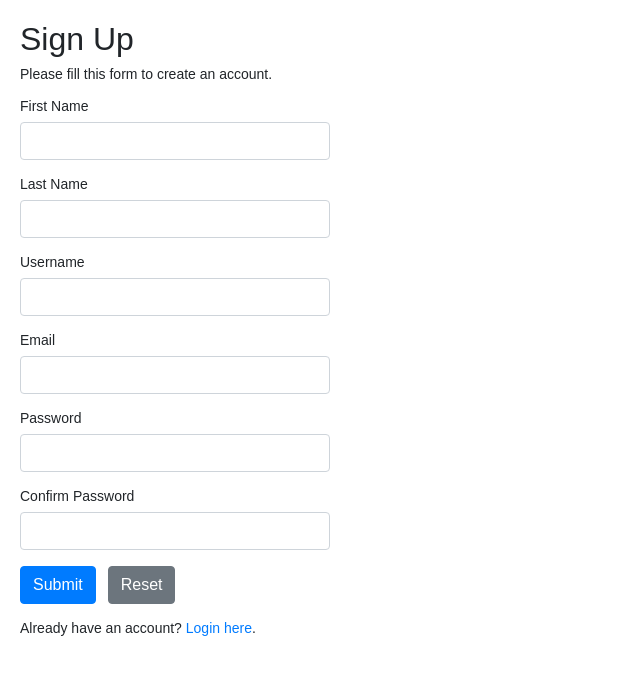
After one commit to Nicolas-Enuset/getflix-becode, a PHP site: page /sign_up_form.php in a window 1280 px wide. The commit adds this page. Shown: the top 675 px of the page, without its empty margins (0-640 px from the left). Run offline with PHP 8.4, Linux system fonts and the light colour scheme.

Commit message:
Update comment/db movies/user

```diff
--- /dev/null
+++ b/connexion_user_test.php
@@ -0,0 +1,16 @@
+<?php
+/* Database credentials. Assuming you are running MySQL
+server with default setting (user 'root' with no password) */
+define('DB_SERVER', 'localhost');
+define('DB_USERNAME', 'root');
+define('DB_PASSWORD', '');
+define('DB_NAME', 'getflix');
+
+/* Attempt to connect to MySQL database */
+$link = mysqli_connect(DB_SERVER, DB_USERNAME, DB_PASSWORD, DB_NAME);
+
+// Check connection
+if($link === false){
+    die("ERROR: Could not connect. " . mysqli_connect_error());
+}
+?>
--- a/mainPage.php
+++ b/mainPage.php
@@ -46,7 +46,10 @@ session_start();
                 </form>
             </li>
             <li>
-                <a href="login.php">Log out</a>
+                <a href="login_test.php">Log in</a>
+            </li>
+            <li>
+                <a href="logout_test.php">Log out</a>
             </li>
         </ul>
     </nav>
--- /dev/null
+++ b/sign_up_form.php
@@ -0,0 +1,175 @@
+<?php
+// Include config file
+require_once "connexion_user_test.php";
+
+// Define variables and initialize with empty values
+$first_name = $last_name = $username = $user_email = $password = $confirm_password = "";
+$first_name_err = $last_name_err = $username_err = $user_email_err = $password_err = $confirm_password_err = "";
+
+// Processing form data when form is submitted
+if($_SERVER["REQUEST_METHOD"] == "POST"){
+    // Validate first_name
+    if(empty(trim($_POST["first_name"]))){
+        $first_name_err = "Please enter a first name.";
+    } elseif(strlen(trim($_POST["first_name"])) < 4){
+        $first_name_err = "First name must have at least 4 characters.";
+    } else{
+        $first_name = trim($_POST["first_name"]);
+    }
+    // Validate last_name
+    if(empty(trim($_POST["last_name"]))){
+        $last_name_err = "Please enter a last name.";
+    } elseif(strlen(trim($_POST["last_name"])) < 4){
+        $last_name_err = "Last name must have at least 4 characters.";
+    } else{
+        $last_name = trim($_POST["last_name"]);
+    }
+    // Validate username
+    if(empty(trim($_POST["username"]))){
+        $username_err = "Please enter a username.";
+    } else{
+        // Prepare a select statement
+        $sql = "SELECT id FROM users WHERE username = ?";
+
+        if($stmt = mysqli_prepare($link, $sql)){
+            // Bind variables to the prepared statement as parameters
+            mysqli_stmt_bind_param($stmt, "s", $param_username);
+
+            // Set parameters
+            $param_username = trim($_POST["username"]);
+
+            // Attempt to execute the prepared statement
+            if(mysqli_stmt_execute($stmt)){
+                /* store result */
+                mysqli_stmt_store_result($stmt);
+
+                if(mysqli_stmt_num_rows($stmt) == 1){
+                    $username_err = "This username is already taken.";
+                } else{
+                    $username = trim($_POST["username"]);
+                }
+            } else{
+                echo "Oops! Something went wrong. Please try again later.";
+            }
+
+            // Close statement
+            mysqli_stmt_close($stmt);
+        }
+    }
+    // Validate email
+    if(empty(trim($_POST["user_email"]))){
+        $user_email_err = "Please enter an email.";
+    } elseif(strlen(trim($_POST["user_email"])) < 4){
+        $user_email_err = "user_email must have at least 4 characters.";
+    } else{
+        $user_email = trim($_POST["user_email"]);
+    }
+    // Validate password
+    if(empty(trim($_POST["password"]))){
+        $password_err = "Please enter a password.";
+    } elseif(strlen(trim($_POST["password"])) < 6){
+        $password_err = "Password must have atleast 6 characters.";
+    } else{
+        $password = trim($_POST["password"]);
+    }
+
+    // Validate confirm password
+    if(empty(trim($_POST["confirm_password"]))){
+        $confirm_password_err = "Please confirm password.";
+    } else{
+        $confirm_password = trim($_POST["confirm_password"]);
+        if(empty($password_err) && ($password != $confirm_password)){
+            $confirm_password_err = "Password did not match.";
+        }
+    }
+
+    // Check input errors before inserting in database
+    if(empty($first_name_err) && empty($last_name_err) && empty($username_err) && empty($user_email_err) && empty($password_err) && empty($confirm_password_err)){
+
+        // Prepare an insert statement
+        $sql = "INSERT INTO users (first_name, last_name, username, user_email, password) VALUES (?, ?, ?, ?, ?)";
+
+        if($stmt = mysqli_prepare($link, $sql)){
+            // Bind variables to the prepared statement as parameters
+            mysqli_stmt_bind_param($stmt, "sssss", $param_first_name, $param_last_name, $param_username, $param_user_email,$param_password);
+
+            // Set parameters
+            $param_first_name = $first_name;
+            $param_last_name = $last_name;
+            $param_username = $username;
+            $param_user_email = $user_email;
+            $param_password = password_hash($password, PASSWORD_DEFAULT); // Creates a password hash
+
+            // Attempt to execute the prepared statement
+            if(mysqli_stmt_execute($stmt)){
+                // Redirect to login page
+                header("location: login_test.php");
+            } else{
+                echo "ERROR: Hush! Sorry $sql. "
+                . mysqli_error($conn);             }
+
+            // Close statement
+            mysqli_stmt_close($stmt);
+        }
+    }
+
+    // Close connection
+    mysqli_close($link);
+}
+?>
+
+<!DOCTYPE html>
+<html lang="en">
+<head>
+    <meta charset="UTF-8">
+    <title>Sign Up</title>
+    <link rel="stylesheet" href="https://stackpath.bootstrapcdn.com/bootstrap/4.5.2/css/bootstrap.min.css">
+    <style>
+        body{ font: 14px sans-serif; }
+        .wrapper{ width: 350px; padding: 20px; }
+    </style>
+</head>
+<body>
+    <div class="wrapper">
+        <h2>Sign Up</h2>
+        <p>Please fill this form to create an account.</p>
+        <form action="<?php echo htmlspecialchars($_SERVER["PHP_SELF"]); ?>" method="post">
+            <div class="form-group">
+                <label>First Name</label>
+                <input type="text" name="first_name" class="form-control <?php echo (!empty($first_name_err)) ? 'is-invalid' : ''; ?>" value="<?php echo $first_name; ?>">
+                <span class="invalid-feedback"><?php echo $first_name_err; ?></span>
+            </div>
+            <div class="form-group">
+                <label>Last Name</label>
+                <input type="text" name="last_name" class="form-control <?php echo (!empty($last_name_err)) ? 'is-invalid' : ''; ?>" value="<?php echo $last_name; ?>">
+                <span class="invalid-feedback"><?php echo $last_name_err; ?></span>
+            </div>
+            <div class="form-group">
+                <label>Username</label>
+                <input type="text" name="username" class="form-control <?php echo (!empty($username_err)) ? 'is-invalid' : ''; ?>" value="<?php echo $username; ?>">
+                <span class="invalid-feedback"><?php echo $username_err; ?></span>
+            </div>
+            <div class="form-group">
+                <label>Email</label>
+                <input type="email" name="user_email" class="form-control <?php echo (!empty($user_email_err)) ? 'is-invalid' : ''; ?>" value="<?php echo $user_email; ?>">
+                <span class="invalid-feedback"><?php echo $user_email_err; ?></span>
+            </div>
+            <div class="form-group">
+                <label>Password</label>
+                <input type="password" name="password" class="form-control <?php echo (!empty($password_err)) ? 'is-invalid' : ''; ?>" value="<?php echo $password; ?>">
+                <span class="invalid-feedback"><?php echo $password_err; ?></span>
+            </div>
+            <div class="form-group">
+                <label>Confirm Password</label>
+                <input type="password" name="confirm_password" class="form-control <?php echo (!empty($confirm_password_err)) ? 'is-invalid' : ''; ?>" value="<?php echo $confirm_password; ?>">
+                <span class="invalid-feedback"><?php echo $confirm_password_err; ?></span>
+            </div>
+            <div class="form-group">
+                <input type="submit" class="btn btn-primary" value="Submit">
+                <input type="reset" class="btn btn-secondary ml-2" value="Reset">
+            </div>
+            <p>Already have an account? <a href="login.php">Login here</a>.</p>
+        </form>
+    </div>
+</body>
+</html>
```
Also changed, not shown: category/comment_form.php (added, +25 -0 lines), login.php (+4 -4 lines), login_test.php (added, +131 -0 lines), logout_test.php (added, +14 -0 lines), signUp.php (+36 -54 lines), theMovieDb_list.php (+5 -3 lines).
